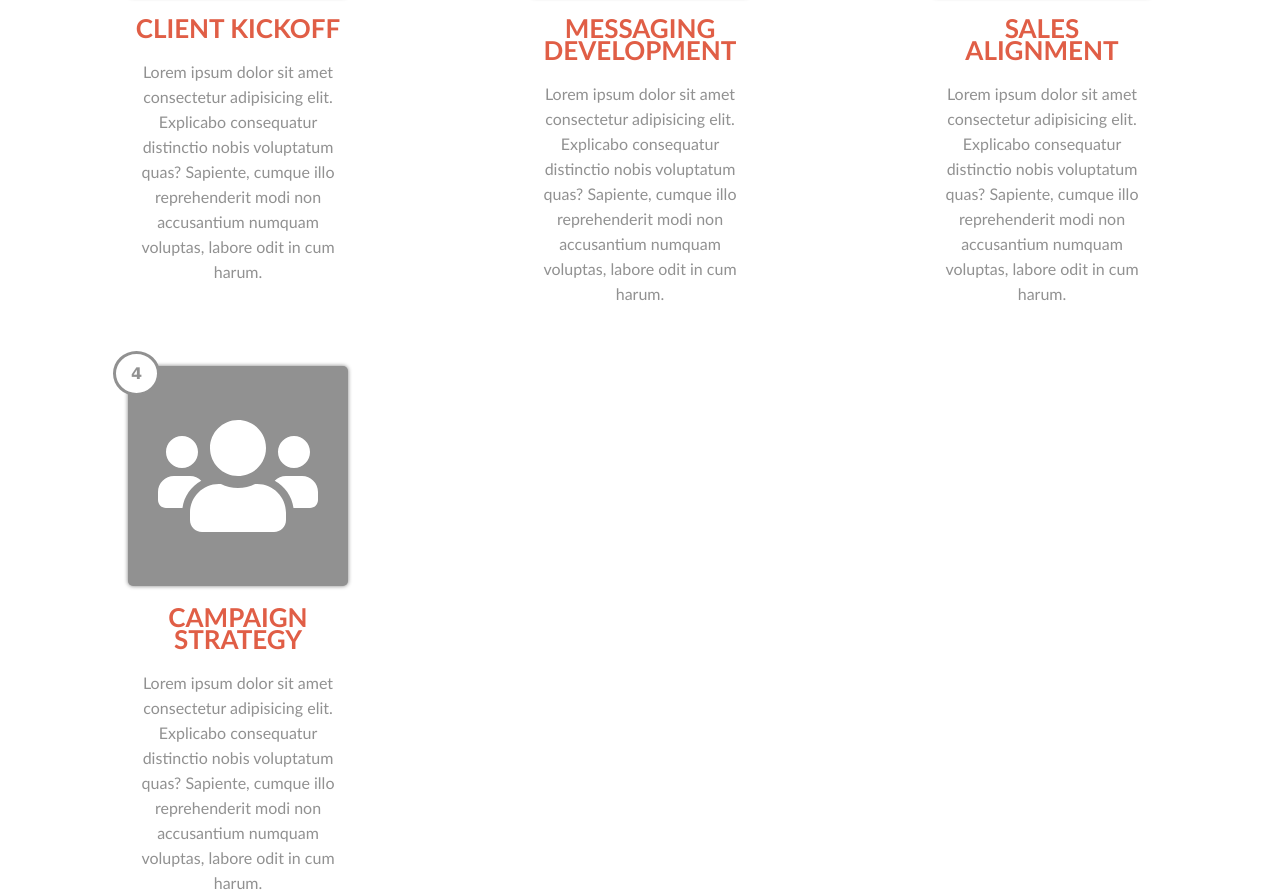
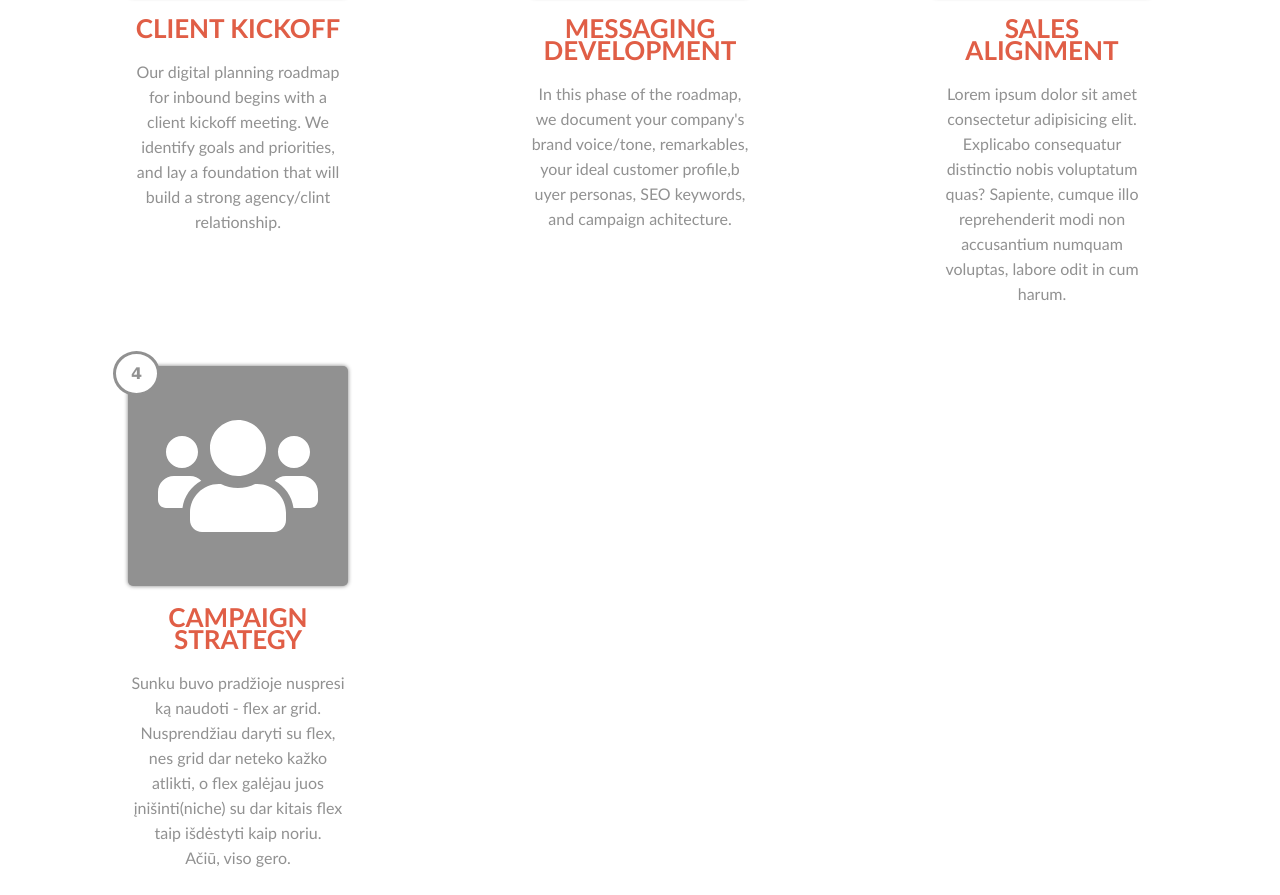
Before and after one commit to saulius334/01-week-3-test, a website: page index.html in a window 1280 px wide. Shown: the part 423-1318 px from the top of the page. After the commit the page ends 1293 px from the top, so only its background shows below. Drawn offline with Linux system fonts and the light colour scheme.

Commit message:
submit week 3 test

```diff
--- a/css/styles.css
+++ b/css/styles.css
@@ -80,6 +80,7 @@ main > div {
 @media (max-width:1600px) {
     .container {
         width: 80%;
+        justify-content: space-between;
     }
 }
 @media (max-width:850px) {
--- a/index.html
+++ b/index.html
@@ -14,24 +14,21 @@
                 <img class="imger" src="./img/cc-apple-pay-brands.svg" alt="cc-apple-pay-brands">
             </div>
         <h2 class="headttl">client kickoff</h2>
-        <p class="text">Lorem ipsum dolor sit amet consectetur
-            adipisicing elit. Explicabo consequatur
-            distinctio nobis voluptatum quas? Sapiente,
-            cumque  illo reprehenderit modi non
-            accusantium numquam voluptas,
-            labore odit in cum harum.</p>
+        <p class="text">Our digital planning roadmap for inbound
+            begins with a client kickoff meeting. We identify goals
+            and priorities, and lay a foundation that will build a strong
+            agency/clint relationship.
+        </p>
     </div>
     <div>
             <div class="svg-bg two">
                 <img class="imger" src="./img/random-solid.svg" alt="random-solid">
             </div>
         <h2 class="headttl">messaging development</h2>
-        <p class="text">Lorem ipsum dolor sit amet consectetur
-            adipisicing elit. Explicabo consequatur
-            distinctio nobis voluptatum quas? Sapiente,
-            cumque  illo reprehenderit modi non
-            accusantium numquam voluptas,
-            labore odit in cum harum.</p>
+        <p class="text">In this phase of the roadmap, we document your
+            company's brand voice/tone, remarkables, your ideal customer
+            profile,b uyer personas, SEO keywords, and campaign achitecture.
+        </p>
     </div>
     <div>
             <div class="svg-bg three">
@@ -50,12 +47,12 @@
                 <img class="imger" src="./img/users-solid.svg" alt="users-solid">
             </div>
         <h2 class="headttl">campaign strategy</h2>
-        <p class="text">Lorem ipsum dolor sit amet consectetur
-            adipisicing elit. Explicabo consequatur
-            distinctio nobis voluptatum quas? Sapiente,
-            cumque  illo reprehenderit modi non
-            accusantium numquam voluptas,
-            labore odit in cum harum.</p>
+        <p class="text">Sunku buvo pradžioje
+            nuspresi ką naudoti - flex ar grid. Nusprendžiau daryti su
+            flex, nes grid dar neteko kažko atlikti, o flex galėjau juos
+            įnišinti(niche) su dar kitais flex taip išdėstyti kaip noriu.
+            <br>Ačiū, viso gero.
+        </p>
     </div>
   </main>
 </body>
```
